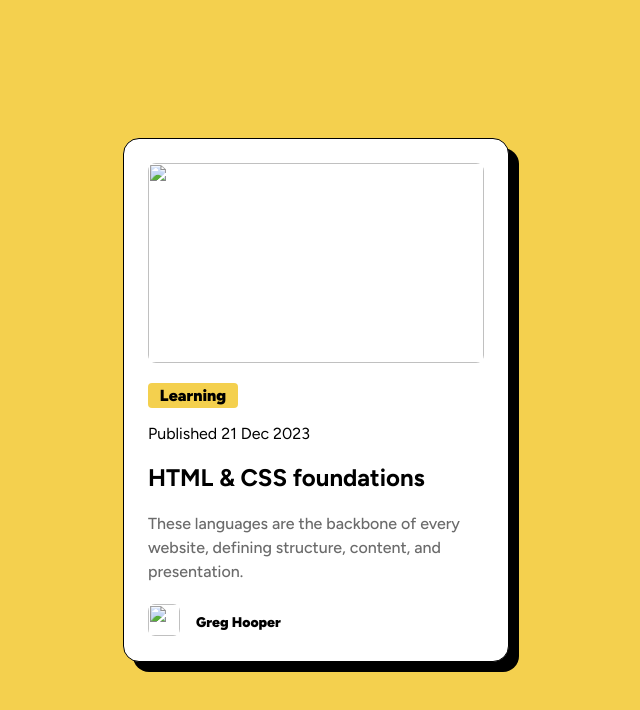
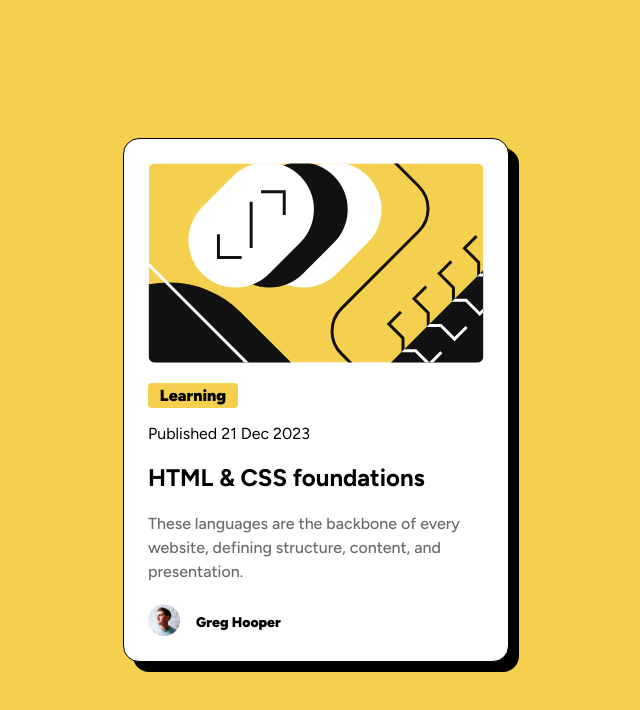
Before and after one commit to tizkglame/Blog-preview-card, a plain HTML site: page index.html in a window 1280 px wide. Shown: the whole page, without its empty margins (324-964 px from the left). Drawn offline with Linux system fonts and the light colour scheme; the site is published under a folder, as on GitHub Pages, so addresses that start at the root find nothing.

Commit message:
Update index.html

```diff
--- a/index.html
+++ b/index.html
@@ -15,13 +15,13 @@
 <body>
     <div class="container">
         <div class="card-content">
-            <img src="/illustration-article.svg" alt="">
+            <img src="illustration-article.svg" alt="">
             <p class="learn">Learning</p>
             <p>Published 21 Dec 2023</p>
             <h2>HTML & CSS foundations</h2>
             <p class="title">These languages are the backbone of every website, defining structure, content, and presentation.</p>
             <ul>
-                <li><img class="id" src="/image-avatar.webp" alt=""></li>
+                <li><img class="id" src="image-avatar.webp" alt=""></li>
                 <li><p class="name">Greg Hooper</p></li>
             </ul>
 
```
